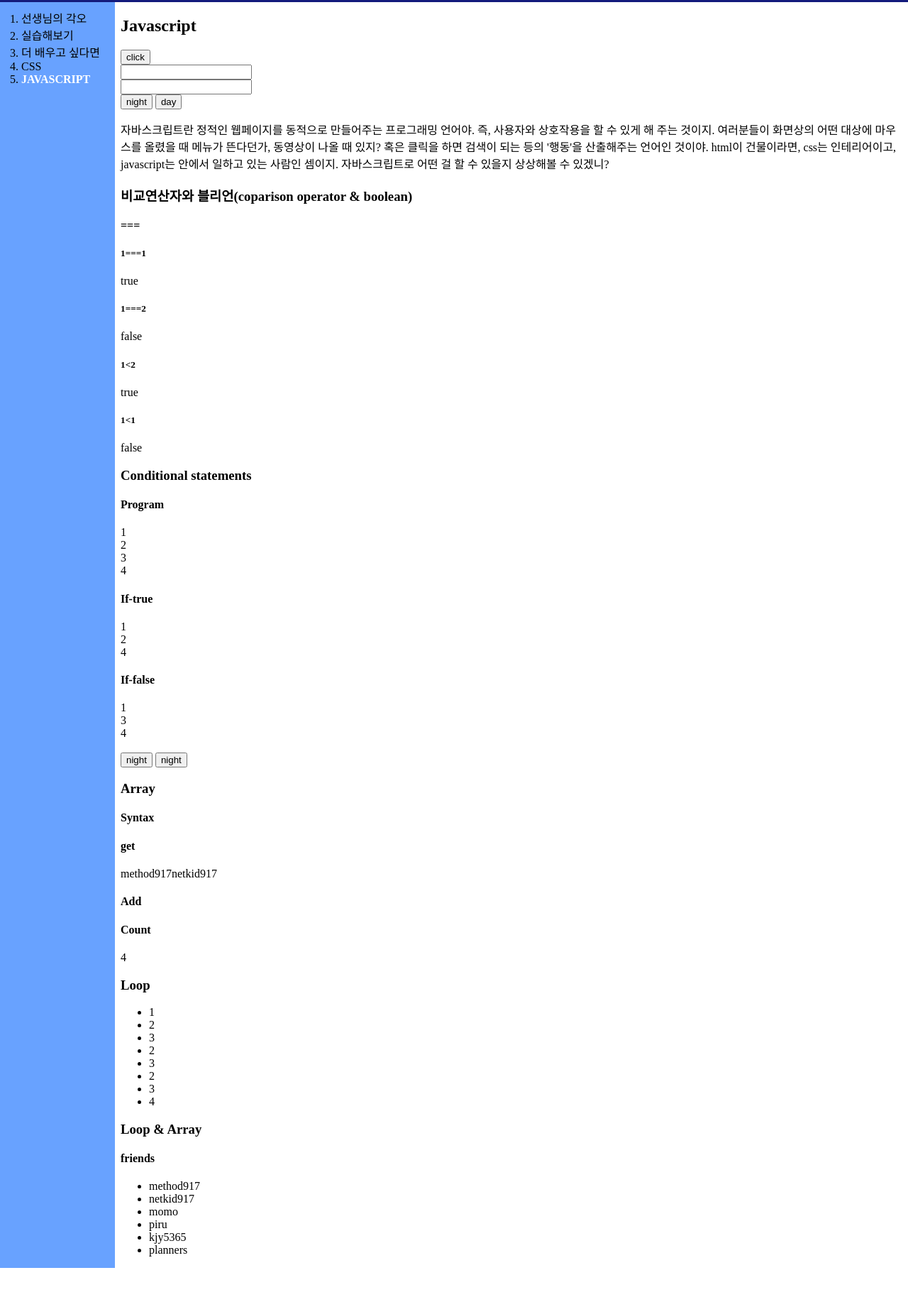
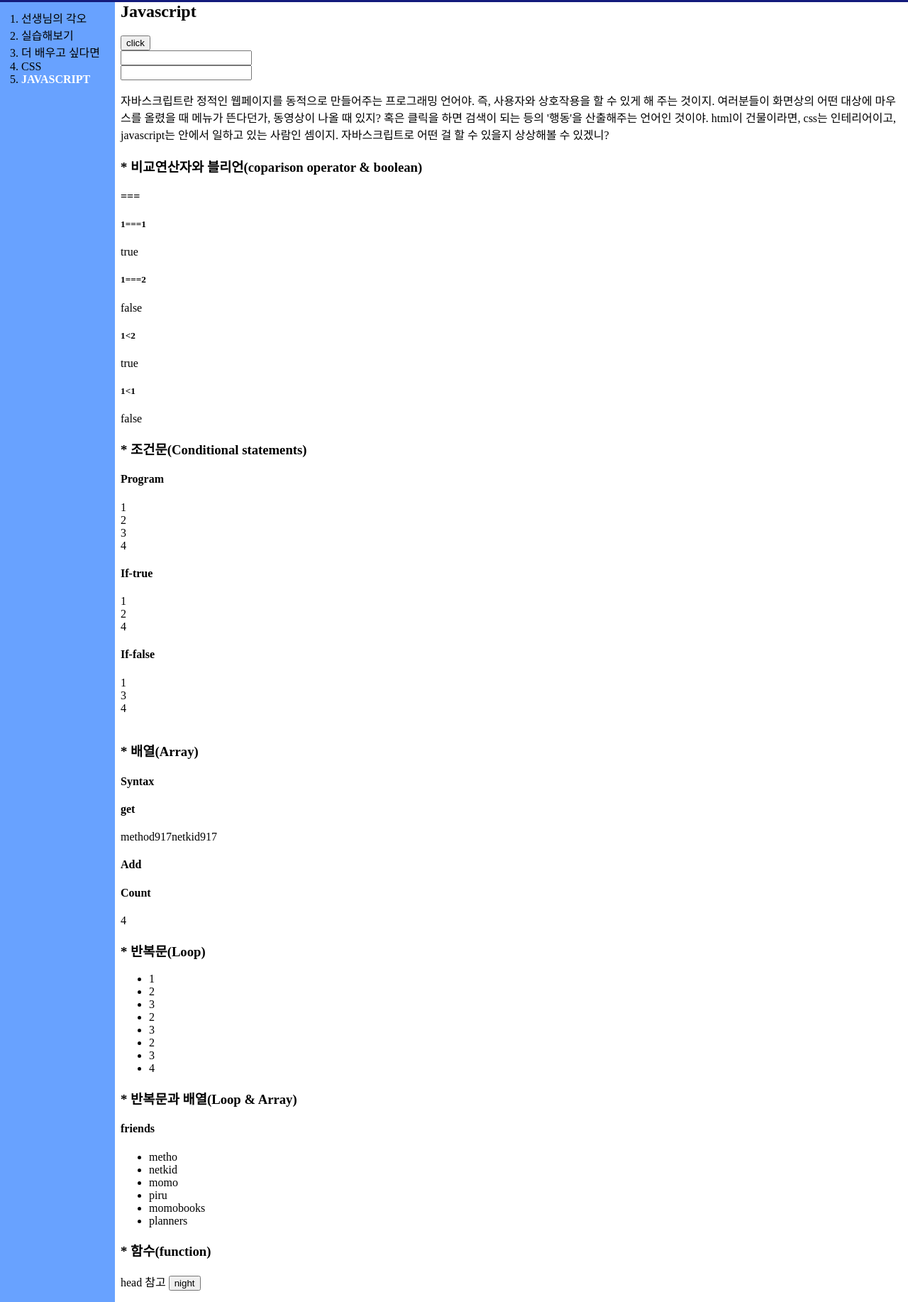
Before and after one commit to method917/webcodingclass, a plain HTML site: page javascript.html in a window 1280 px wide. Shown: the part 70-1904 px from the top of the page at 71% size. Before the commit the page ends 1856 px from the top, so only its background shows below. Drawn offline with Linux system fonts and the light colour scheme.

Commit message:
Add files via upload

```diff
--- a/javascript.html
+++ b/javascript.html
@@ -1,3 +1,4 @@
+<!doctype html>
 <head>
 <title>메쏘드쌤의웹코딩수업</title>
 <meta charset="utf-8">
@@ -9,8 +10,34 @@
   gtag('js', new Date());
   gtag('config', 'UA-163106828-1');
 </script>
-<meta name="viewport" content="width=device-width, initial-scale=1.0">
+<meta name="viewport" content="width=device-width, initial-scale=1.0, minimum-scale=1.0">
+
+<script>
+function nightdayhandler(self){
+        var target = document.querySelector('#article')
+        if(self.value==='night'){
+        target.style.backgroundColor='black';
+        target.style.color='white';
+        self.value='day';
+var alist = document.querySelectorAll('#article a');
+i=0;
+while(i<alist.length){
+console.log(alist[i]);
+alist[i].style.color = 'powderblue';
+i=i+1;}
+        } else{
+        target.style.backgroundColor='white';
+        target.style.color='black'
+        self.value='night';
+var alist = document.querySelectorAll('#article a');
+i=0;
+while(i<alist.length){
+console.log(alist[i]);
+alist[i].style.color = 'black';
+i=i+1;}}}
+</script>
 </head>
+
 <body>
   <link rel="stylesheet" href="style.css">
 <h1>
@@ -24,24 +51,17 @@
     <li><a href="javascript.html"class="saw"id="active">JAVASCRIPT</a></li>
   </ol>
   <div id="article">
-
     <h2>Javascript</h2>
     <input type="button" value="click" onclick="alert('click')">
     <br>
     <input type="text" onchange="alert('changed')">
     <br>
     <input type="text" onkeydown="alert('keydown')">
-    <br>
-    <input type="button" value="night" onclick="
-    document.querySelector('body').style.backgroundColor='black';
-    document.querySelector('body').style.color='white';">
-    <input type="button" value="day" onclick="
-    document.querySelector('body').style.backgroundColor='white';
-    document.querySelector('body').style.color='black'">
-    <br>
-    <p>자바스크립트란 정적인 웹페이지를 동적으로 만들어주는 프로그래밍 언어야. 즉, 사용자와 상호작용을 할 수 있게 해 주는 것이지. 여러분들이 화면상의 어떤 대상에 마우스를 올렸을 때 메뉴가 뜬다던가, 동영상이 나올 때 있지? 혹은 클릭을 하면 검색이 되는 등의 '행동'을 산출해주는 언어인 것이야. html이 건물이라면, css는 인테리어이고, javascript는 안에서 일하고 있는 사람인 셈이지. 자바스크립트로 어떤 걸 할 수 있을지 상상해볼 수 있겠니?</p>
-
-    <h3> 비교연산자와 블리언(coparison operator & boolean)</h3>
+<p>
+    자바스크립트란 정적인 웹페이지를 동적으로 만들어주는 프로그래밍 언어야. 즉, 사용자와 상호작용을 할 수 있게 해 주는 것이지. 여러분들이 화면상의 어떤 대상에 마우스를 올렸을 때 메뉴가 뜬다던가, 동영상이 나올 때 있지? 혹은 클릭을 하면 검색이 되는 등의 '행동'을 산출해주는 언어인 것이야. html이 건물이라면, css는 인테리어이고, javascript는 안에서 일하고 있는 사람인 셈이지. 자바스크립트로 어떤 걸 할 수 있을지 상상해볼 수 있겠니?
+</p>
+<p>
+    <h3> * 비교연산자와 블리언(coparison operator & boolean)</h3>
 
     <h4> === </h4>
 
@@ -64,8 +84,9 @@
        <script>
        document.write(1<1);
        </script>
-
-    <h3> Conditional statements</h3>
+</p>
+<p>
+    <h3> * 조건문(Conditional statements)</h3>
 
     <h4> Program </h4>
     <script>
@@ -93,43 +114,9 @@
         document.write("4<br>");
         </script>
         <br>
-
-        <input id="night_day" type="button" value="night" onclick="
-        if(document.querySelector('#night_day').value==='night')
-        {document.querySelector('body').style.backgroundColor='black';
-        document.querySelector('body').style.color='white';
-        document.querySelector('#night_day').value='day';}
-        else
-        {document.querySelector('body').style.backgroundColor='white';
-        document.querySelector('body').style.color='black'
-        document.querySelector('#night_day').value='night';}
-        ">
-        <input id="night_day" type="button" value="night" onclick="
-        var target = document.querySelector('body')
-        if(this.value==='night'){
-        target.style.backgroundColor='black';
-        target.style.color='white';
-        this.value='day';
-var alist = document.querySelectorAll('a');
-i=0;
-while(i<alist.length){
-console.log(alist[i]);
-alist[i].style.color = 'powderblue';
-i=i+1;}
-        } else{
-        target.style.backgroundColor='white';
-        target.style.color='black'
-        this.value='night';
-var alist = document.querySelectorAll('a');
-i=0;
-while(i<alist.length){
-console.log(alist[i]);
-alist[i].style.color = 'black';
-i=i+1;}
-        }
-        ">
-
-        <h3> Array </h3>
+</p>
+<p>
+    <h3> * 배열(Array) </h3>
 
         <h4> Syntax </h4>
         <script>
@@ -151,8 +138,9 @@ i=i+1;}
         <script>
           document.write(coworkers.length);
         </script>
-
-        <h3> Loop </h3>
+<p>
+</p>
+        <h3> * 반복문(Loop) </h3>
          <ul>
            <script>
             document.write('<li>1</li>');
@@ -165,13 +153,14 @@ i=i+1;}
             document.write('<li>4</li>');
             </script>
           </ul>
-
-          <h3> Loop & Array </h3>
+</p>
+<p>
+  <h3> * 반복문과 배열(Loop & Array) </h3>
           <script>
-            var friends = ['method917', 'netkid917', 'momo', 'piru', 'kjy5365', 'planners'];
+            var friends = ['metho', 'netkid', 'momo', 'piru', 'momobooks', 'planners'];
           </script>
 
-          <h4> friends </h3>
+          <h4> friends </h4>
           <ul>
             <script>
               var t = 0;
@@ -181,6 +170,13 @@ i=i+1;}
               }
             </script>
           </ul>
+</p>
+<p>
+    <h3> * 함수(function) </h3>
+      head 참고
+        <input id="night_day" type="button" value="night" onclick="
+                nightdayhandler(this)">
+
+</p>
       </div></div>
   </body>
-</html>
--- a/style.css
+++ b/style.css
@@ -13,10 +13,11 @@ h1 {font-size:35px;text-align:center;
   background-color:#68a2ff}
 body{margin:0}
 #grid {display: grid;
-grid-template-columns:170px 1fr}
-#article {padding-right:10px}
+grid-template-columns:160px 1fr}
+#article {padding-right:10px;padding-left:10px}
 @media(max-width:800px){
   #grid{display:block;}
-  #grid ol{border-right:none;width:800px;padding-bottom:10px;}
+  #grid ol{border-right:none;width:800px;padding-bottom:20px;}
   h1{border-bottom:none;}
   #article {padding-left:10px}}
+  h2{margin-top:0}
```
